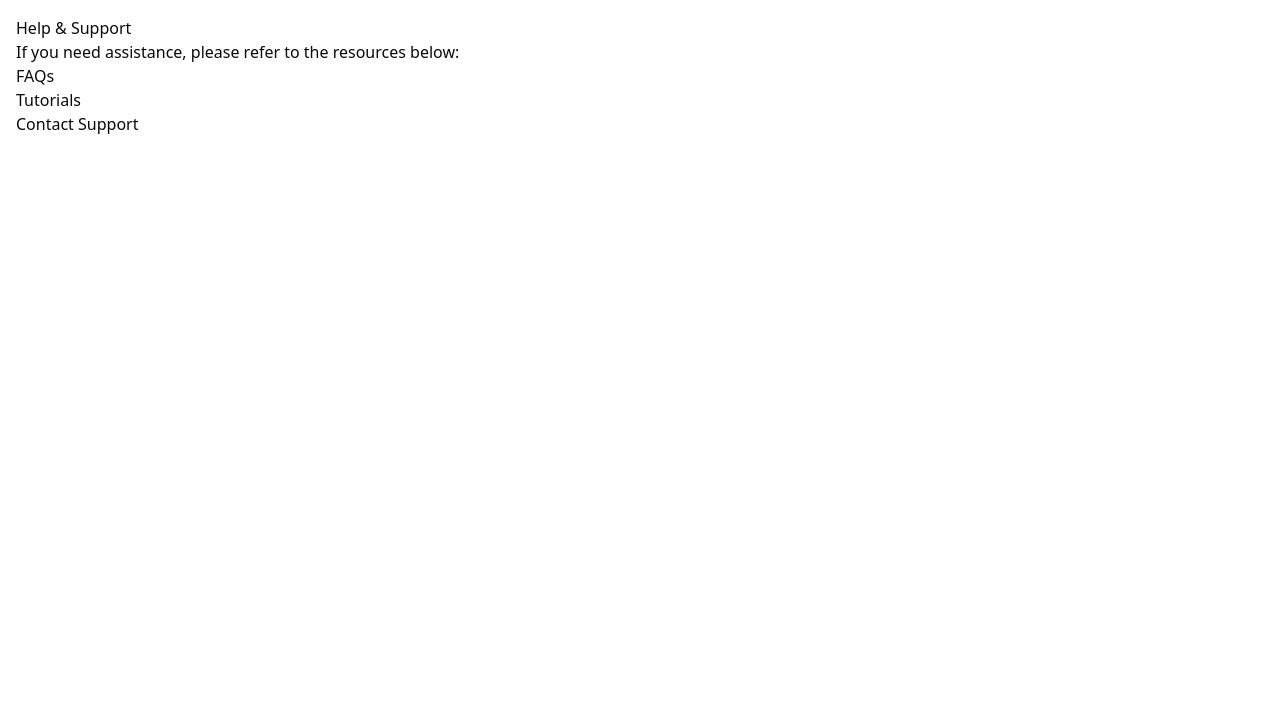
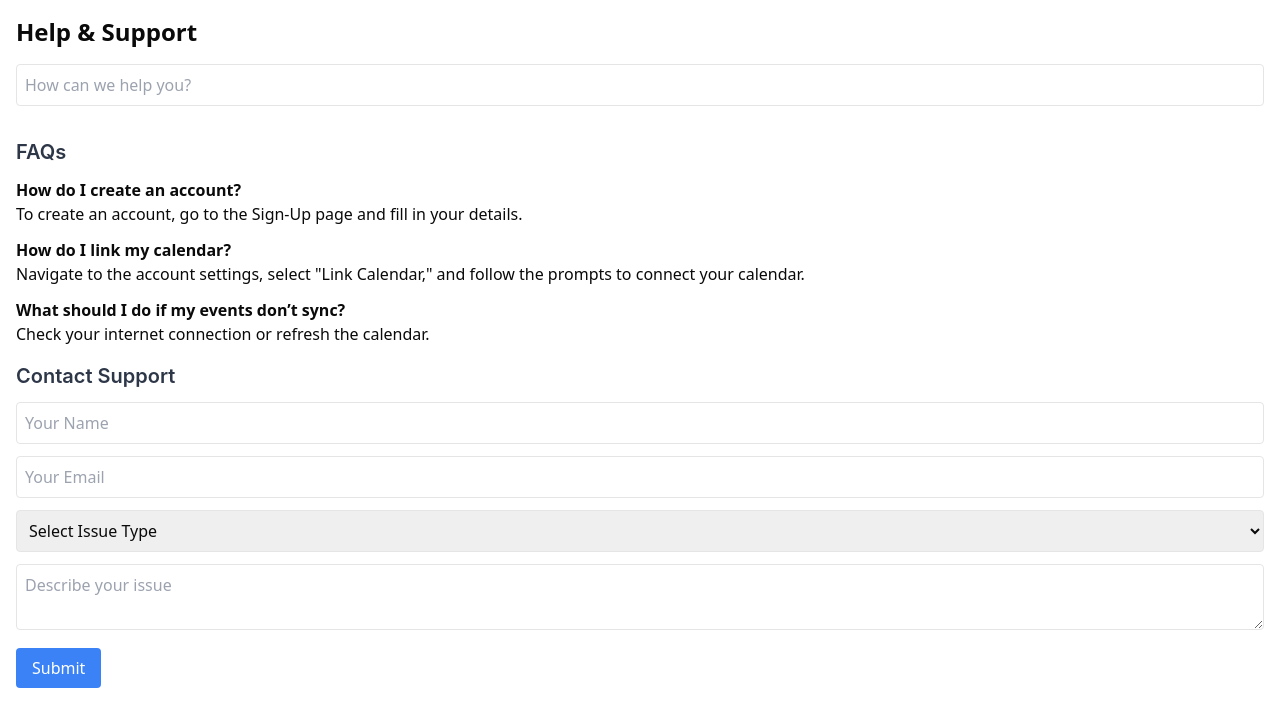
Before and after one commit to 5sansiva/Timewise, a Next.js app: page /Home/HelpSupport in a window 1280 px wide. Shown: the top 726 px of the page. Built offline with nearby package versions, Linux system fonts and the light colour scheme.

Commit message:
revamped help page

```diff
--- a/src/app/components/HelpSupport.tsx
+++ b/src/app/components/HelpSupport.tsx
@@ -29,13 +29,54 @@ const HelpSupport: React.FC = () => {
 
   return (
     <div className="help-support-container p-4">
-      <h1>Help & Support</h1>
-      <p>If you need assistance, please refer to the resources below:</p>
-      <ul>
-        <li><a href="/Home/HelpSupport/FAQ">FAQs</a></li>
-        <li><a href="/Home/HelpSupport/Tutorial">Tutorials</a></li>
-        <li><a href="/Home/HelpSupport/Contact">Contact Support</a></li>
-      </ul>
+      <h1 className="text-2xl font-bold mb-4">Help & Support</h1>
+      <input
+        type="text"
+        placeholder="How can we help you?"
+        value={searchQuery}
+        onChange={handleSearch}
+        className="search-input mb-4 p-2 border rounded w-full"
+      />
+
+      <h2 className="text-xl font-semibold mb-3">FAQs</h2>
+      <div className="faq-section">
+        {filteredFaqs.map((faq, index) => (
+          <div key={index} className="faq-item mb-3">
+            <h3 className="font-bold">{faq.question}</h3>
+            <p>{faq.answer}</p>
+          </div>
+        ))}
+      </div>
+
+      <h2 className="text-xl font-semibold mb-3">Contact Support</h2>
+      <form className="contact-form">
+        <input
+          type="text"
+          placeholder="Your Name"
+          className="form-input mb-3 p-2 border rounded w-full"
+          required
+        />
+        <input
+          type="email"
+          placeholder="Your Email"
+          className="form-input mb-3 p-2 border rounded w-full"
+          required
+        />
+        <select className="form-select mb-3 p-2 border rounded w-full" required>
+          <option value="">Select Issue Type</option>
+          <option value="Account">Account Issues</option>
+          <option value="Calendar">Calendar Issues</option>
+          <option value="Other">Other</option>
+        </select>
+        <textarea
+          placeholder="Describe your issue"
+          className="form-textarea mb-3 p-2 border rounded w-full"
+          required
+        ></textarea>
+        <button type="submit" className="submit-button bg-blue-500 text-white py-2 px-4 rounded">
+          Submit
+        </button>
+      </form>
     </div>
   );
 };
```
